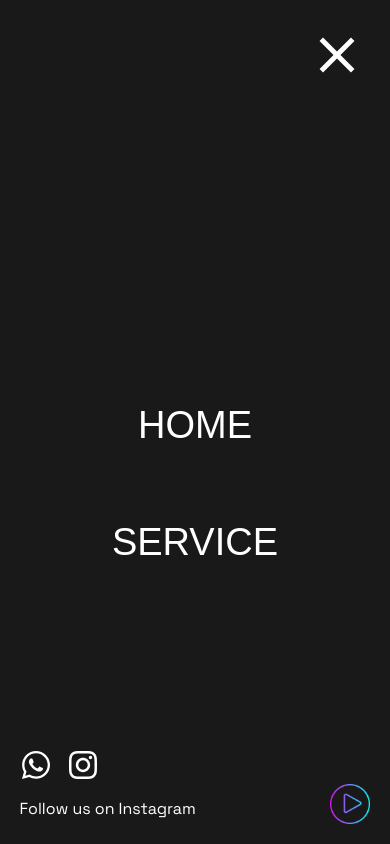
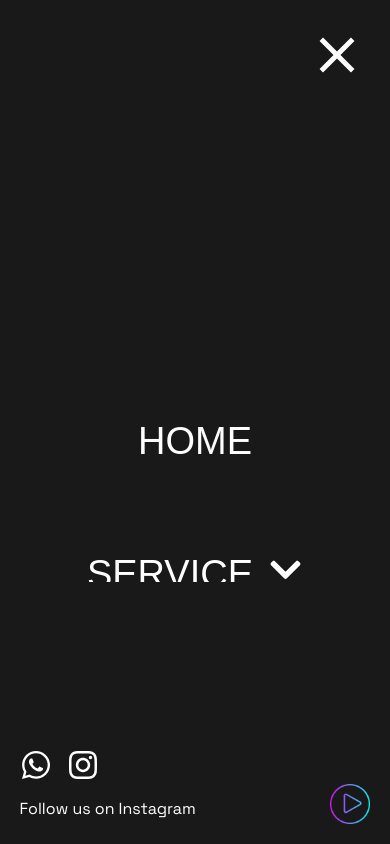
Before and after one commit to Jussplay-dev/Jussplay, a React (Vite) app: page /home in a window 390 px wide. Both pictures are taken after a click on the element "MENU". Shown: the top 844 px of the page. Built offline with nearby package versions, Linux system fonts and the light colour scheme; a web font is replaced by a local one.

Commit message:
Refactoring Menu

```diff
--- a/src/components/Header/HeaderLogo.jsx
+++ b/src/components/Header/HeaderLogo.jsx
@@ -1,3 +1,4 @@
+/* eslint-disable react/prop-types */
 import { Link } from 'react-router-dom'
 import logo from '../../assets/logo.png'
 import styles from './header.module.scss'
--- a/src/components/Header/HeaderMobile.jsx
+++ b/src/components/Header/HeaderMobile.jsx
@@ -1,4 +1,8 @@
+/* eslint-disable react/prop-types */
 import classNames from 'classnames'
+import { motion } from 'framer-motion'
+import { useState } from 'react'
+import { FaChevronDown } from 'react-icons/fa'
 import { HashLink } from 'react-router-hash-link'
 import 'swiper/css'
 import 'swiper/css/navigation'
@@ -8,8 +12,6 @@ import { Swiper, SwiperSlide } from 'swiper/react'
 import styles from './header.module.scss'
 import { HeaderSocial } from './HeaderSocial'
 
-// !Todo: Make new dropdown header service, remove sublist blockchain header mobile, updated content where chatbot, ai, ...etc
-
 export const HeaderMobile = ({
 	isMenuActive,
 	playSound,
@@ -17,8 +19,13 @@ export const HeaderMobile = ({
 	activeSubMenuIndex,
 	setIsMenuActive,
 	toggleSubMenu,
-	navigate,
 }) => {
+	const [isDropdownOpen, setIsDropdownOpen] = useState(false)
+
+	const handleDropdownToggle = index => {
+		toggleSubMenu(index)
+		setIsDropdownOpen(prev => !prev || activeSubMenuIndex !== index)
+	}
 	return (
 		<div
 			className={classNames(styles.header_menu, {
@@ -33,9 +40,12 @@ export const HeaderMobile = ({
 					pagination={false}
 					modules={Navigation}
 					slidesPerView={3}
-					spaceBetween={30}
+					spaceBetween={activeSubMenuIndex === 3 ? 150 : 80}
 					centeredSlides={true}
+					observeParents={true}
+					observer={true}
 					className='mySwiper'
+					allowTouchMove={!isDropdownOpen}
 					onSlideChange={() => {
 						if (window.innerWidth <= 520) {
 							// Ensure it's mobile
@@ -44,14 +54,15 @@ export const HeaderMobile = ({
 					}}
 				>
 					{menuItems.map((item, index) => (
-						<SwiperSlide key={index}>
-							<li
-								style={{
-									...(index === 5 && activeSubMenuIndex === 4
-										? { marginTop: 160 }
-										: {}),
-								}}
-							>
+						<SwiperSlide
+							key={index}
+							style={{
+								...(index === activeSubMenuIndex
+									? { marginBottom: 150 }
+									: { marginBottom: 80 }),
+							}}
+						>
+							<li className={styles.menuItemList}>
 								<HashLink
 									smooth
 									to={item.path}
@@ -59,7 +70,7 @@ export const HeaderMobile = ({
 								>
 									{item.name}
 								</HashLink>
-								{/* {item.list && (
+								{item.list && (
 									<motion.div
 										animate={{
 											rotate: activeSubMenuIndex === index ? 180 : 0,
@@ -68,50 +79,33 @@ export const HeaderMobile = ({
 									>
 										<FaChevronDown
 											size={35}
-											onClick={() => toggleSubMenu(index)}
+											onClick={() => handleDropdownToggle(index)}
 										/>
 									</motion.div>
-								)} */}
+								)}
 							</li>
-							{/* {activeSubMenuIndex === index && (
+							{activeSubMenuIndex === index && (
 								<motion.div
 									animate={{
-										y: activeSubMenuIndex ? -50 : 50,
+										y: activeSubMenuIndex ? -10 : 50,
 										opacity: activeSubMenuIndex ? 1 : 0,
 									}}
 									transition={{ duration: 0.4, ease: 'easeOut' }}
+									className={styles.activeHeaderSubMenu}
 								>
 									<ul>
-										<Swiper
-											direction={'vertical'}
-											loop={false}
-											pagination={false}
-											modules={Navigation}
-											slidesPerView={3}
-											spaceBetween={20}
-											centeredSlides={true}
-											className='mySubSwiper'
-											onSlideChange={() => {
-												if (window.innerWidth <= 520) {
-													// Ensure it's mobile
-													playSound()
-												}
-											}}
-										>
-											{item.list.map((subItem, index) => (
-												<SwiperSlide
-													key={index}
-													onClick={() => navigate(subItem.path)}
-												>
-													{/* <HashLink to={subItem.path}> */}
-							{/* <li style={{ fontSize: 26 }}>{subItem.name}</li> */}
-							{/* </HashLink> */}
-							{/* </SwiperSlide> */}
-							{/* // ))} */}
-							{/* </Swiper> */}
-							{/* // </ul> */}
-							{/* // </motion.div> */}
-							{/* // )} */}{' '}
+										{item.list.map((subItem, index) => (
+											<HashLink
+												key={index}
+												to={subItem.path}
+												className={styles.subMenuItemLink}
+											>
+												<li style={{ fontSize: 26 }}>{subItem.name}</li>
+											</HashLink>
+										))}
+									</ul>
+								</motion.div>
+							)}
 						</SwiperSlide>
 					))}
 				</Swiper>
--- a/src/components/Header/header.module.scss
+++ b/src/components/Header/header.module.scss
@@ -17,16 +17,14 @@
   }
 
   @media (max-width: 768px) {
-    justify-content: flex-end;
+    justify-content: space-between;
     img {
       display: block;
     }
   }
-  &__logo {
-    display: none;
-    @media (max-width: 768px) {
-      display: block;
-    }
+
+  .logo {
+    display: block;
   }
 
   &_logo {
@@ -218,3 +216,20 @@
   font-size: 25px;
   width: auto;
 }
+
+.activeHeaderSubMenu {
+  position: relative;
+  z-index: 1000;
+  background-color: #191919;
+  overflow-y: auto;
+  height: 100px;
+  overscroll-behavior: contain;
+
+  -webkit-overflow-scrolling: touch;
+}
+
+.subMenuItemLink {
+  display: block;
+  max-width: 300px;
+  margin: 0 auto;
+}
--- a/src/components/Header/index.jsx
+++ b/src/components/Header/index.jsx
@@ -5,58 +5,73 @@ import select from '../../assets/select_V2.wav'
 import { useSound } from '../../providers/soundContext'
 import styles from './header.module.scss'
 
-import { useNavigate } from 'react-router-dom'
 import { HeaderButton } from './HeaderButton'
 import { HeaderLogo } from './HeaderLogo'
 import { HeaderMobile } from './HeaderMobile'
 import { Nav } from './Nav'
 
+// Todo: 4 Category - Service, Blockchain, Ai, Graphic-Design
 const menuItems = [
-	{ name: 'Home', path: '/home/#hero' },
+	{ name: 'Home', path: '/home' },
 	// { name: "Projects", path: "/home/#projects" },
-	{ name: 'Service', path: '/service' },
-	{ name: 'About us', path: '/aboutus' },
-	{ name: 'Contact us', path: '/contactus' },
+	{
+		name: 'Service',
+		path: '/service',
+		list: [
 			{
 				name: 'Android-app ',
 				path: '/android-app-development-company',
 			},
 			{ name: ' Service-ios ', path: '/service-ios' },
-	{ name: ' WebApp ', path: '/web-app' },
-	{ name: 'Android App', path: '/android-app-development-company' },
-	{ name: 'Chatbot', path: '/service-chatbot' },
 			{ name: 'Ai-service', path: '/ai-service' },
 			{ name: 'Service-web3', path: '/service-web3' },
-	{ name: 'ML', path: '/ml' },
-	{ name: 'BigData', path: '/big-data' },
-	{ name: 'Graphic-Design', path: '/gd' },
-	{ name: 'Motion', path: '/motion' },
-	{ name: 'UI/UX', path: '/ui-ux' },
-	{ name: 'Copywriting', path: '/copywriting' },
+			{ name: 'Web-App ', path: '/web-app' },
+		],
+	},
+	{
+		name: 'Machine Learning',
+		path: '/ml',
+		list: [
+			{ name: 'Chatbot', path: '/service-chatbot' },
+			{ name: 'Big-Data', path: '/big-data' },
+		],
+	},
 	{
 		name: 'Blockchain',
 		path: '/blockchain',
-	},
+		list: [
+			{ name: 'Web3 ', path: '/web3' },
 			{ name: 'Token', path: '/nft-token-development' },
 			{ name: 'Metaverse ', path: '/metaverse' },
 			{ name: 'Web3-game-development', path: '/web3-game-development' },
-	{ name: 'Web3 ', path: '/web3' },
 			{
 				name: 'Crypto-exchange-development ',
 				path: '/crypto-exchange-software-development',
 			},
 			{ name: 'Wallet ', path: '/wallet' },
+		],
+		activeEl: 3,
+	},
+	{
+		name: 'Graphic-Design',
+		path: '/gd',
+		list: [
+			{ name: 'Motion', path: '/motion' },
+			{ name: 'UI/UX', path: '/ui-ux' },
+			{ name: 'Copywriting', path: '/copywriting' },
+		],
+	},
+	{ name: 'About us', path: '/aboutus' },
+	{ name: 'Contact us', path: '/contactus' },
 ]
 
-export default memo(function Header({ children, position }) {
+export default memo(function Header() {
 	const [isMenuActive, setIsMenuActive] = useState(false)
 	const [activeDropdown, setActiveDropdown] = useState(null)
 	const [activeSubMenuIndex, setActiveSubMenuIndex] = useState(null)
 
 	const [isHeaderVisible, setIsHeaderVisible] = useState(true)
-	const [isUserScrollingUp, setIsUserScrollingUp] = useState(false)
-
-	const navigate = useNavigate()
+	// const navigate = useNavigate()
 
 	const audioRef = useRef(new Audio(select))
 	const { isPlaying } = useSound()
@@ -81,9 +96,9 @@ export default memo(function Header({ children, position }) {
 			if (window.innerWidth > 768) {
 				if (scrollTop > lastScrollY) {
 					setIsHeaderVisible(false)
-					setIsUserScrollingUp(false)
+					// setIsUserScrollingUp(false)
 				} else {
-					setIsUserScrollingUp(true)
+					// setIsUserScrollingUp(true)
 				}
 				lastScrollY = scrollTop
 			}
@@ -136,7 +151,7 @@ export default memo(function Header({ children, position }) {
 					activeSubMenuIndex={activeSubMenuIndex}
 					setIsMenuActive={setIsMenuActive}
 					toggleSubMenu={toggleSubMenu}
-					navigate={navigate}
+					// navigate={navigate}
 				/>
 			</header>
 			{/* Show Button When Header is Hidden */}
```
Also changed, not shown: src/App.jsx (+6 -104 lines). Lines whose indentation alone changed are shown as unchanged.
